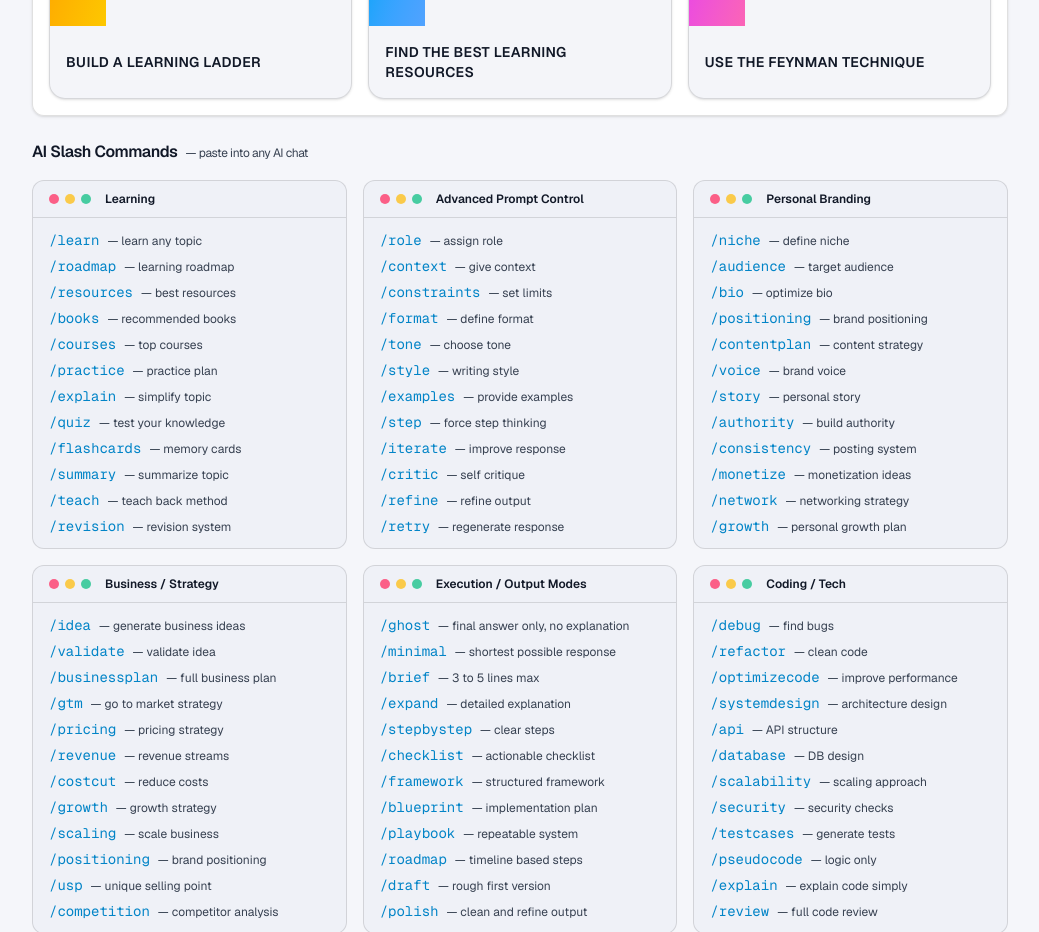
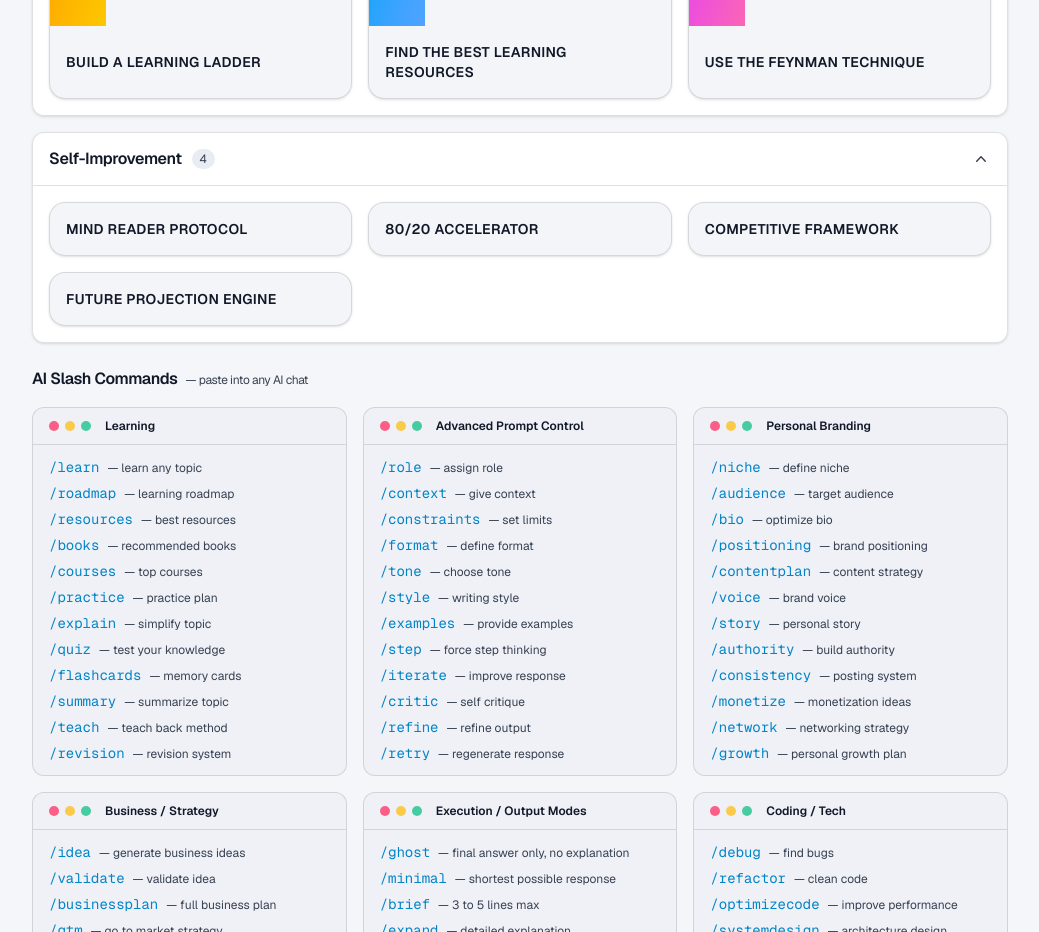
Before and after one commit to rznmgr630/learnwithrajan, a Next.js app: page /learn/ai-prompts in a window 1280 px wide. Shown: the part 4360-5292 px from the top of the page, without its empty margins (120-1159 px from the left). Built offline with nearby package versions, Linux system fonts and the light colour scheme.

Commit message:
Add Self-Improvement category with 4 new AI prompts

```diff
--- a/components/learn/AIPrompts.tsx
+++ b/components/learn/AIPrompts.tsx
@@ -631,6 +631,62 @@ For each day include: what to study, specific resources, and a practice problem
     prompt:
       "Explain [topic] to me in the simplest terms. Then have me re-explain it back. Point out gaps, re-teach what I miss, and repeat until I can explain it clearly on my own.",
   },
+
+  // ── Self-Improvement ────────────────────────────────────────────────────────
+  {
+    id: 44,
+    category: "Self-Improvement",
+    title: "MIND READER PROTOCOL",
+    prompt:
+`Analyze my communication patterns based on our conversation so far.
+
+• Identify my thinking style
+• Decision-making patterns
+• Hidden strengths
+• Blind spots I'm ignoring
+
+Be brutally honest.`,
+  },
+  {
+    id: 45,
+    category: "Self-Improvement",
+    title: "80/20 ACCELERATOR",
+    prompt:
+`I want to master [skill] fast.
+
+• Identify the 20% inputs
+• That generate 80% results
+• Remove unnecessary learning
+• Give unconventional shortcuts
+
+Focus on speed, not theory.`,
+  },
+  {
+    id: 46,
+    category: "Self-Improvement",
+    title: "COMPETITIVE FRAMEWORK",
+    prompt:
+`Help me identify where I'm limiting myself in [area].
+
+• What patterns hold me back?
+• What constraints are self-created?
+• What's the breakthrough move?
+
+Design a strategy to break it.`,
+  },
+  {
+    id: 47,
+    category: "Self-Improvement",
+    title: "FUTURE PROJECTION ENGINE",
+    prompt:
+`Based on my current actions...
+
+• Where will I be in 3 years?
+• What mistakes will cost me most?
+• What should I change immediately?
+
+Be direct. No sugarcoating.`,
+  },
 ];
 
 const CATEGORIES = Array.from(new Set(PROMPTS.map((p) => p.category)));
```
